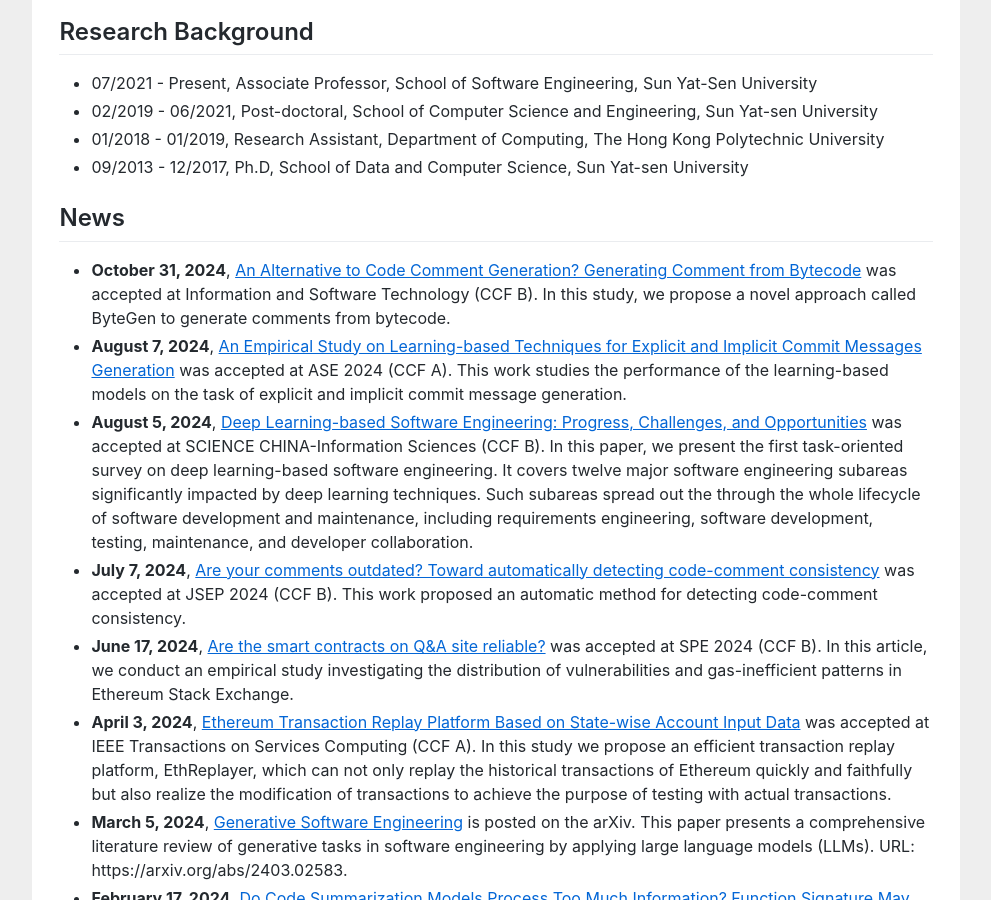
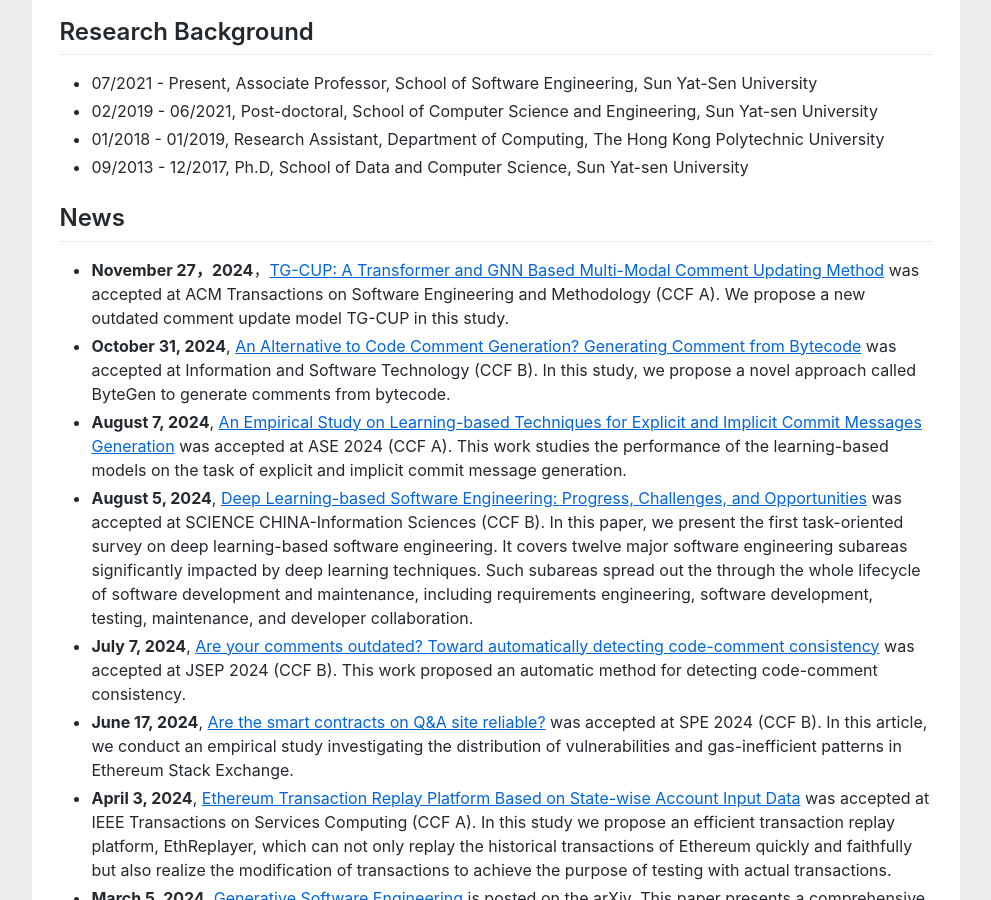
Before and after one commit to huangyuan-hy/huangyuan-hy.github.io, a Jekyll site: the page index.html, which Jekyll copies as it is, in a window 1280 px wide and 900 px high, scrolled down 641 px. Shown: the whole window, without its empty margins (144-1135 px from the left). Built offline with Jekyll 4.4.1, drawn with Linux system fonts in a browser that asks for light colours; some of the changed text lies outside the part shown.

Commit message:
Update index.html

```diff
--- a/index.html
+++ b/index.html
@@ -93,6 +93,7 @@ gtag('config', 'UA-158965281-1');
 
 				<h2>News</h2>
 					<ul>
+						<li><b>November 27，2024</b>，<a href=""><u>TG-CUP: A Transformer and GNN Based Multi-Modal Comment Updating Method</u></a> was accepted at ACM Transactions on Software Engineering and Methodology (CCF A). We propose a new outdated comment update model TG-CUP in this study.</li>
 						<li><b>October 31, 2024</b>, <a href=""><u>An Alternative to Code Comment Generation? Generating Comment from Bytecode</u></a> was accepted at Information and Software Technology (CCF B). In this study, we propose a novel approach called ByteGen to generate comments from bytecode.</li>
 						<li><b>August 7, 2024</b>, <a href=""><u>An Empirical Study on Learning-based Techniques for Explicit and Implicit Commit Messages Generation</u></a> was accepted at ASE 2024 (CCF A). This work studies the performance of the learning-based models on the task of explicit and implicit commit message generation.</li>
 						<li><b>August 5, 2024</b>, <a href=""><u>Deep Learning-based Software Engineering: Progress, Challenges, and Opportunities</u></a> was accepted at SCIENCE CHINA-Information Sciences (CCF B). In this paper, we present the first task-oriented survey on deep learning-based software engineering. It covers twelve major software engineering subareas significantly impacted by deep learning techniques. Such subareas spread out the through the whole lifecycle of software development and maintenance, including requirements engineering, software development, testing, maintenance, and developer collaboration. </li>
@@ -156,6 +157,7 @@ empirical study to learn how programmers reuse code on <a href="https://stackove
 <li><u>Yuan Huang</u>, Junhuai Shu, Xiangping Chen, Xiapu Luo, Zibin Zheng, A comparative study on method comment and inline comment, ACM Transactions on Software Engineering and Methodology (TOSEM <a href="" style="color:red;">  </a>), 2023. <a href="https://dl.acm.org/doi/pdf/10.1145/3582570">[PDF]</a> </li>
 <li>Hanyang Guo, Xiangping Chen, <u>Yuan Huang</u>, Yanlin Wang, Zibin Zheng. Snippet Comment Generation Based on Code Context Expansion. ACM Transactions on Software Engineering and Methodology, (TOSEM <a href="" style="color:red;">  </a>), 2023. <a href="">[PDF]</a></li>
 <li>Ding Xi, Peng Rui, Chen Xiangping, <u>Yuan Huang*</u>, Bian Jing, Zheng Zibin. Do Code Summarization Models Process Too Much Information? Function Signature May Be All What Is Needed. ACM Transactions on Software Engineering and Methodology, (TOSEM <a href="" style="color:red;">  </a>), 2024. <a href="">[PDF]</a></li>
+<li>Yinan Chen, <u>Yuan Huang</u>, Xiangping Chen, Zibin Zheng. TG-CUP: A Transformer and GNN Based Multi-Modal Comment Updating Method. ACM Transactions on Software Engineering and Methodology,  (TOSEM <a href="" style="color:red;">  </a>), 2024. <a href="">[PDF]</a></li>
 <li><u>Yuan Huang</u>, Xinyu Hu, Xiangping Chen, Yingfei Xiong, and Zibin Zheng. Learning code context information to predict comment locations. IEEE Transactions on Reliability (TR <a href="" style="color:red;">  </a>), 2020. <a href="https://ieeexplore.ieee.org/abstract/document/8809910">[PDF]</a></li>
 <li><u>Yuan Huang</u>, Xingjian Liang, Xiapu Luo, Xiangping Chen, Zibin Zheng, Xiaocong Zhou, Reviewing Rounds Prediction for Code Patches, Empirical Software Engineering (EMSE <a href="" style="color:red;">  </a>), 2022. <a href="https://link.springer.com/article/10.1007/s10664-021-10035-z">[PDF]</a></li>
 <li><u>Yuan Huang</u>, Jinbo Huang, Xiangping Chen, Kunning He, Xiaocong Zhou, BCGen: A Comment Generation Method for Bytecode , Automated Software Engineering (ASE Journal <a href="" style="color:red;">  </a>), 2022. <a href="https://link.springer.com/article/10.1007/s10515-022-00374-6">[PDF]</a></li>
```
